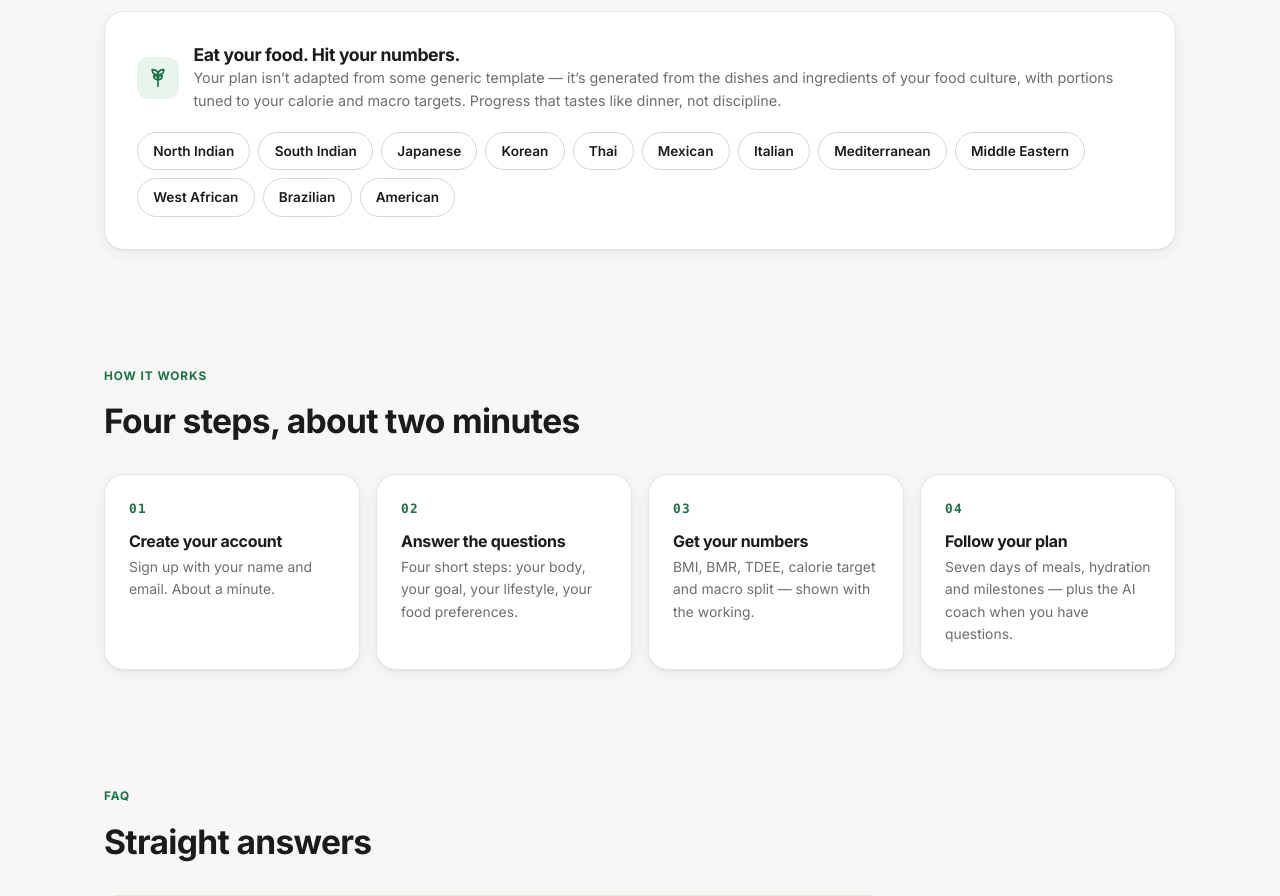
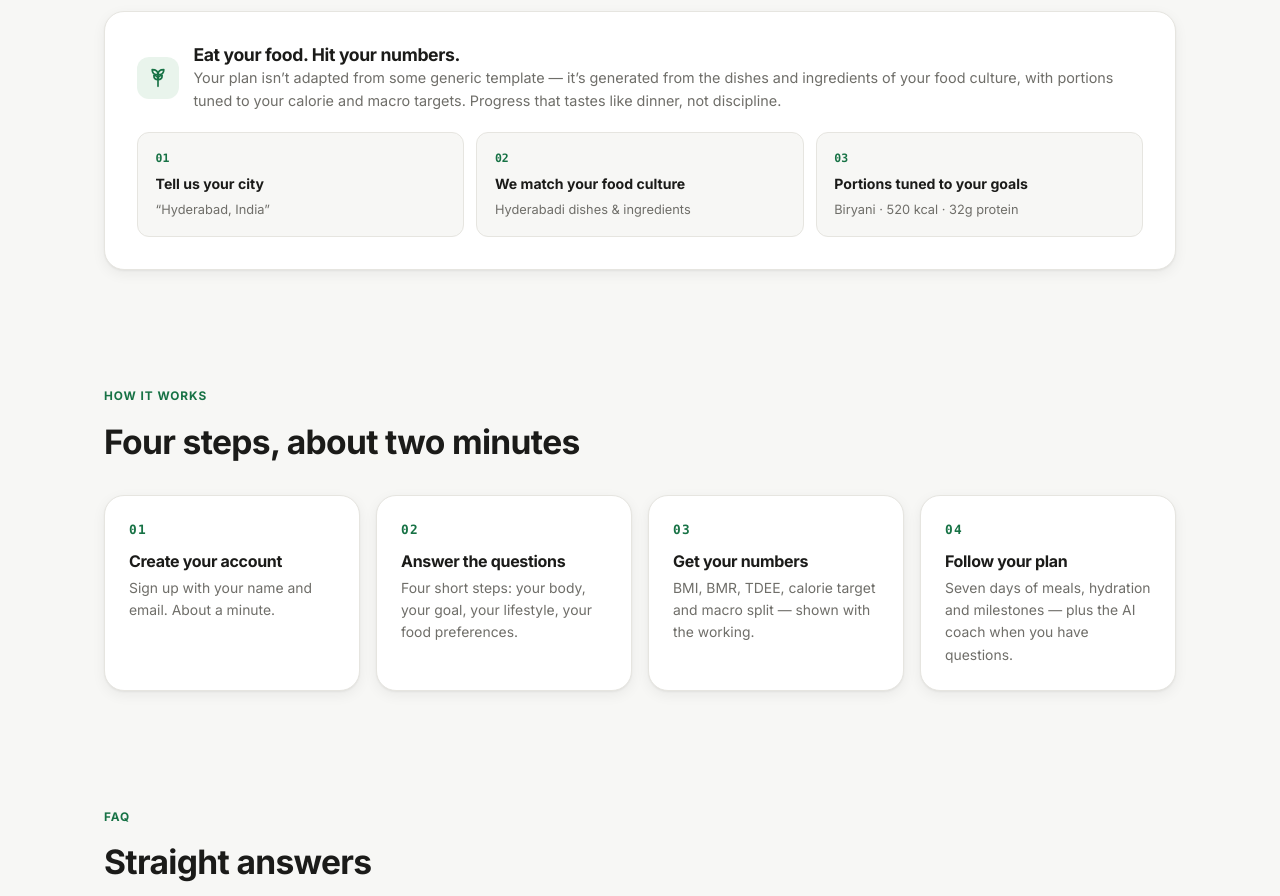
Before and after one commit to verstilearis-sketch/Diet-asisstant-App, a Next.js app: page / in a window 1280 px wide. Shown: the part 1720-2616 px from the top of the page. Built offline with nearby package versions, Linux system fonts and the light colour scheme; no server answers.

Commit message:
Landing: replace cuisine chips with 3-step personalization flow visual

```diff
--- a/src/app/page.tsx
+++ b/src/app/page.tsx
@@ -36,12 +36,6 @@ const FORMULAS = [
     note: 'Your daily calorie budget for the goal',
     science: '≈7,700 kcal per kg of body fat (Wishnofsky, 1958) → a 500 kcal daily deficit ≈ 0.5 kg/week — the rate clinical guidelines call safe and sustainable.',
   },
-];
-
-const CUISINES = [
-  'North Indian', 'South Indian', 'Japanese', 'Korean', 'Thai',
-  'Mexican', 'Italian', 'Mediterranean', 'Middle Eastern', 'West African',
-  'Brazilian', 'American',
 ];
 
 const STEPS = [
@@ -237,9 +231,17 @@ export default function LandingPage() {
               </p>
             </div>
           </div>
-          <div style={{ display: 'flex', flexWrap: 'wrap', gap: '0.5rem' }}>
-            {CUISINES.map((c) => (
-              <span key={c} className="cuisine-chip">{c}</span>
+          <div style={{ display: 'grid', gridTemplateColumns: 'repeat(auto-fit, minmax(200px, 1fr))', gap: '0.75rem' }}>
+            {[
+              { n: '01', title: 'Tell us your city', example: '“Hyderabad, India”' },
+              { n: '02', title: 'We match your food culture', example: 'Hyderabadi dishes & ingredients' },
+              { n: '03', title: 'Portions tuned to your goals', example: 'Biryani · 520 kcal · 32g protein' },
+            ].map((s) => (
+              <div key={s.n} style={{ padding: '1rem 1.1rem', background: 'var(--color-bg)', border: '1px solid var(--color-border)', borderRadius: '0.75rem' }}>
+                <div className="mono" style={{ fontSize: '0.72rem', fontWeight: 700, color: 'var(--color-accent)', marginBottom: '0.35rem' }}>{s.n}</div>
+                <div style={{ fontSize: '0.88rem', fontWeight: 650, marginBottom: '0.25rem' }}>{s.title}</div>
+                <div style={{ fontSize: '0.8rem', color: 'var(--color-muted)' }}>{s.example}</div>
+              </div>
             ))}
           </div>
         </div>
```
